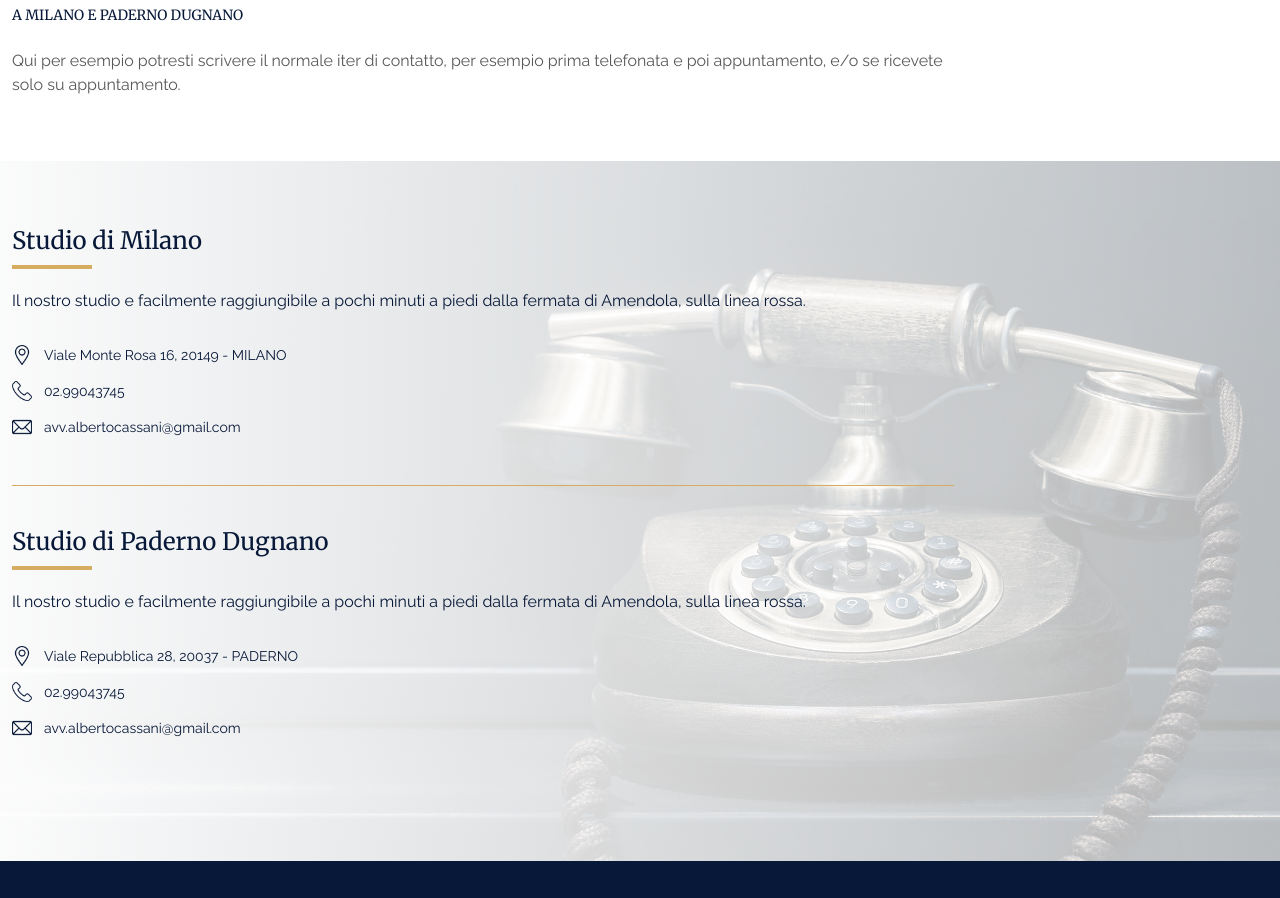
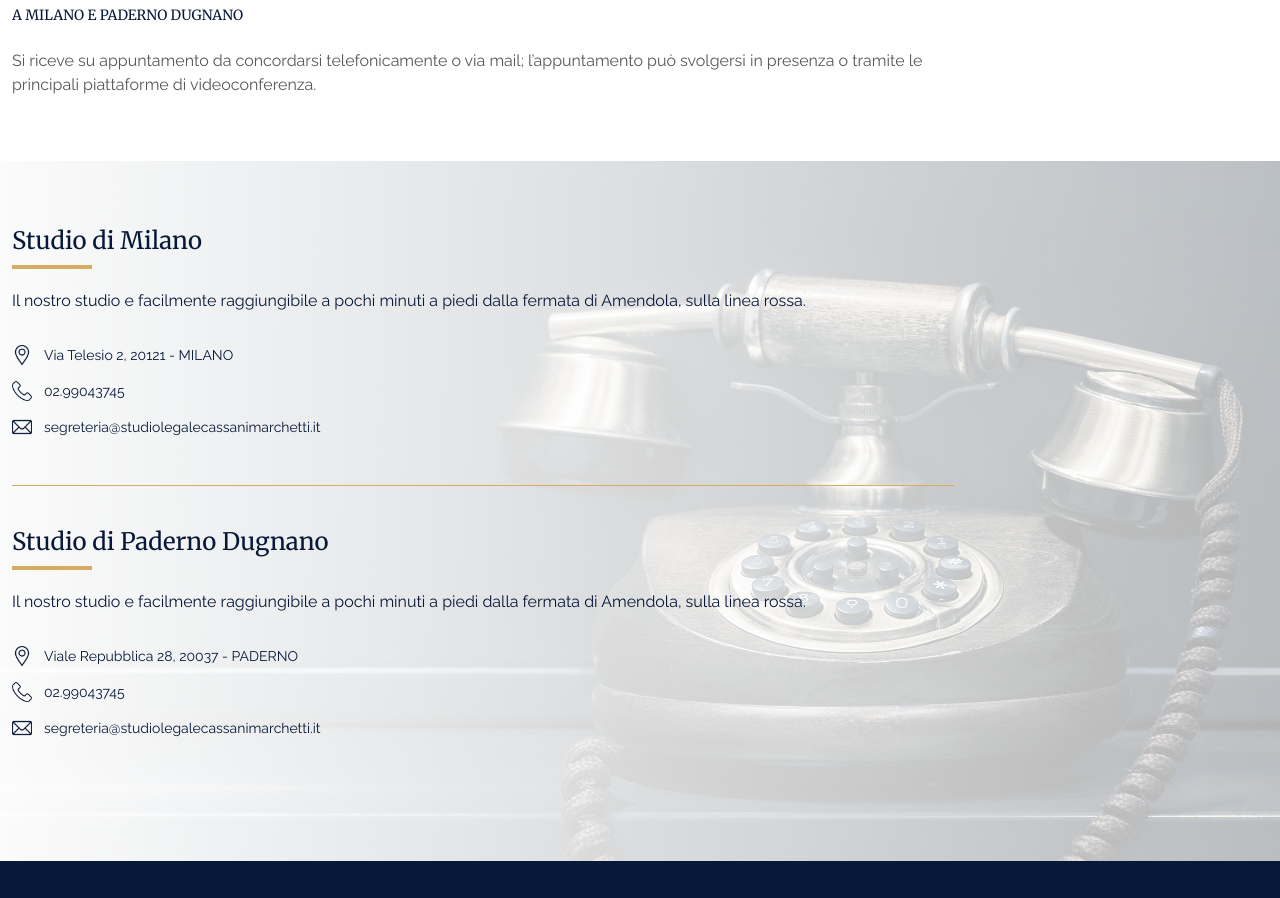
Before and after one commit to Alicino88/gatsby-prismic-law-website, a Gatsby site: page /contatti in a window 1280 px wide. Shown: the part 631-1529 px from the top of the page. Built offline with nearby package versions, Linux system fonts and the light colour scheme; Gatsby itself is replaced by a stand-in of ours.

Commit message:
Updates to text on Contact page

```diff
--- a/src/pages/contatti.js
+++ b/src/pages/contatti.js
@@ -35,9 +35,9 @@ const LoStudio = () => {
               A Milano e Paderno Dugnano
             </h2>
             <p className="text-grey">
-              Qui per esempio potresti scrivere il normale iter di contatto, per
-              esempio prima telefonata e poi appuntamento, e/o se ricevete solo
-              su appuntamento.
+              Si riceve su appuntamento da concordarsi telefonicamente o via
+              mail; l’appuntamento può svolgersi in presenza o tramite le
+              principali piattaforme di videoconferenza.
             </p>
           </div>
         </div>
@@ -71,7 +71,7 @@ const LoStudio = () => {
                     className="mr-3"
                     alt=""
                   />
-                  <p className="text-sm">Viale Monte Rosa 16, 20149 - MILANO</p>
+                  <p className="text-sm">Via Telesio 2, 20121 - MILANO</p>
                 </div>
                 <div className="flex py-2">
                   <StaticImage
@@ -93,7 +93,9 @@ const LoStudio = () => {
                     className="mr-3"
                     alt=""
                   />
-                  <p className="text-sm">avv.albertocassani@gmail.com</p>
+                  <p className="text-sm">
+                    segreteria@studiolegalecassanimarchetti.it
+                  </p>
                 </div>
               </div>
             </div>
@@ -139,7 +141,9 @@ const LoStudio = () => {
                     className="mr-3"
                     alt=""
                   />
-                  <p className="text-sm">avv.albertocassani@gmail.com</p>
+                  <p className="text-sm">
+                    segreteria@studiolegalecassanimarchetti.it
+                  </p>
                 </div>
               </div>
             </div>
```
